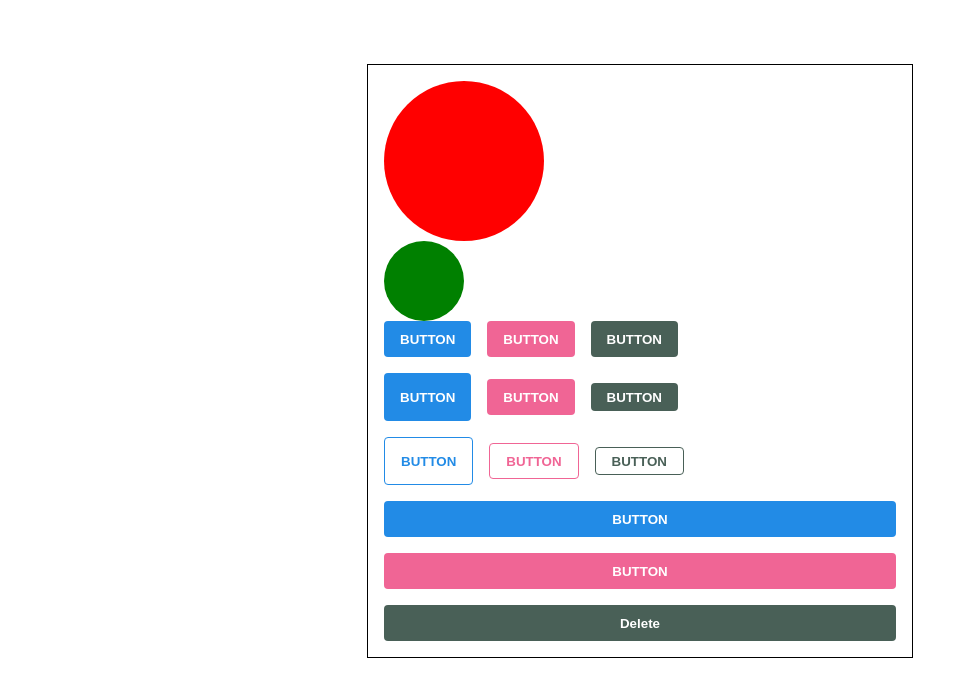
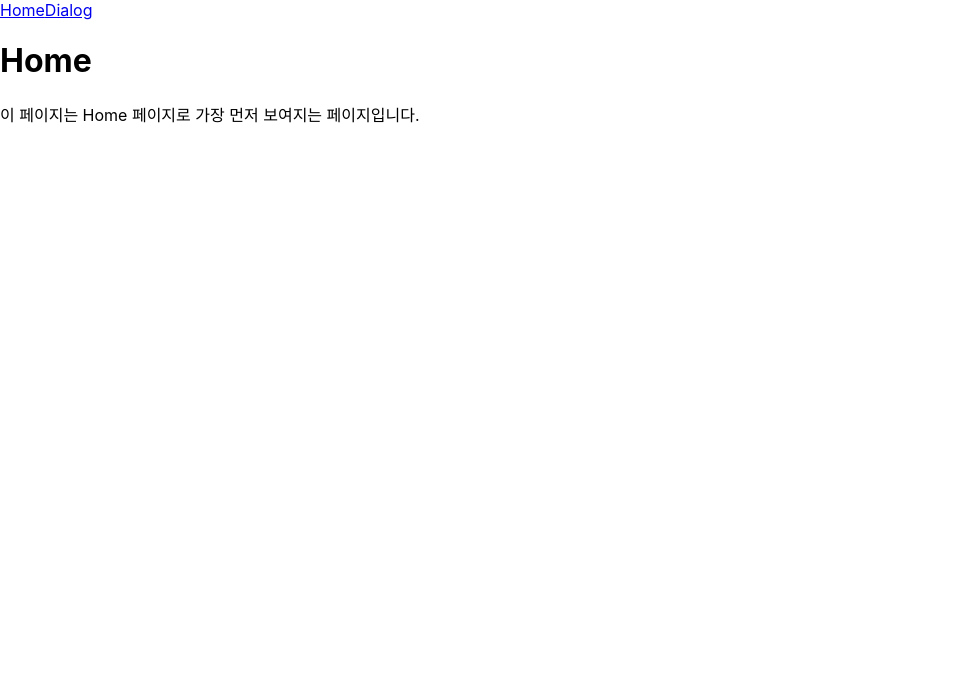
Before and after one commit to sieun98/TIL, a React (Create React App) app in the folder react/begin-react/: page / in a window 1280 px wide. Shown: the top 696 px of the page, without its empty margins (0-975 px from the left). Built offline with nearby package versions, Linux system fonts and the light colour scheme.

Commit message:
TIL: 21.12.15 - Use <Route> and <Link>

```diff
--- a/react/begin-react/package.json
+++ b/react/begin-react/package.json
@@ -11,6 +11,7 @@
     "react": "^17.0.2",
     "react-dom": "^17.0.2",
     "react-icons": "^4.3.1",
+    "react-router-dom": "^6.1.1",
     "react-scripts": "4.0.3",
     "styled-components": "^5.3.3",
     "web-vitals": "^1.0.1"
--- /dev/null
+++ b/react/begin-react/src/About.js
@@ -0,0 +1,12 @@
+import React from 'react'
+
+function About() {
+    return (
+        <div>
+            <h1>About</h1>
+            <p>이 페이지는 About 페이지 입니다.</p>
+        </div>
+    )
+}
+
+export default About
--- a/react/begin-react/src/App.js
+++ b/react/begin-react/src/App.js
@@ -1,104 +1,22 @@
-import React, { useState } from "react";
-import styled, { css, ThemeProvider } from "styled-components";
-import Button from "./components/Button";
-import Dialog from "./components/Dialog";
-
-const Circle = styled.div`
-  width: 5rem;
-  height: 5rem;
-  background: ${(props) => props.color};
-  border-radius: 50%;
-  ${(props) =>
-    props.huge &&
-    css`
-      width: 10rem;
-      height: 10rem;
-    `}
-`;
-
-const AppBlock = styled.div`
-  width: 512px;
-  margin: 0 auto;
-  margin-top: 4rem;
-  border: 1px solid black;
-  padding: 1rem;
-`;
-
-const ButtonGroup = styled.div`
-  & + & {
-    margin-top: 1rem;
-  }
-`;
-
-const palette = {
-  blue: "#228be6",
-  gray: "#496057",
-  pink: "#f06595",
-};
+import React from "react";
+import { Route, Routes, Link } from "react-router-dom";
+import Home from "./Home";
+import About from "./About";
+import DialogPage from "./DialogPage";
 
 function App() {
-  const [dialog, setDialog] = useState(false);
-  const onClick = () => {
-    setDialog(true);
-  };
-  const onConfirm = () => {
-    console.log("확인");
-    setDialog(false);
-  };
-  const onCancel = () => {
-    console.log("취소");
-    setDialog(false);
-  };
-
   return (
-    <ThemeProvider theme={{ palette }}>
-      <AppBlock>
-        <Circle color="red" huge />
-        <Circle color="green" />
-        <ButtonGroup>
-          <Button>BUTTON</Button>
-          <Button color="pink">BUTTON</Button>
-          <Button color="gray">BUTTON</Button>
-        </ButtonGroup>
-        <ButtonGroup>
-          <Button size="large">BUTTON</Button>
-          <Button color="pink">BUTTON</Button>
-          <Button color="gray" size="small">
-            BUTTON
-          </Button>
-        </ButtonGroup>
-        <ButtonGroup>
-          <Button size="large" outline>
-            BUTTON
-          </Button>
-          <Button color="pink" outline>
-            BUTTON
-          </Button>
-          <Button color="gray" size="small" outline>
-            BUTTON
-          </Button>
-        </ButtonGroup>
-
-        <ButtonGroup>
-          <Button fullWidth>BUTTON</Button>
-          <Button color="pink" fullWidth>
-            BUTTON
-          </Button>
-          <Button color="gray" fullWidth onClick={onClick}>
-            Delete
-          </Button>
-        </ButtonGroup>
-        <Dialog
-          title="정말로 삭제하시겠습니까?"
-          confirmText="삭제"
-          visible={dialog}
-          onConfirm={onConfirm}
-          onCancel={onCancel}
-        >
-          데이터를 정말로 삭제하시겠습니까?
-        </Dialog>
-      </AppBlock>
-    </ThemeProvider>
+    <div>
+      <nav>
+        <Link to="/">Home</Link>
+        <Link to="/dialog">Dialog</Link>
+      </nav>
+      <Routes>
+        <Route path="/" element={<Home />} />
+        <Route path="/about" element={<About />} />
+        <Route path="/dialog" element={<DialogPage />} />
+      </Routes>
+    </div>
   );
 }
 
--- /dev/null
+++ b/react/begin-react/src/DialogPage.js
@@ -0,0 +1,104 @@
+import React, { useState } from "react";
+import styled, { css, ThemeProvider } from "styled-components";
+import Button from "./components/Button";
+import Dialog from "./components/Dialog";
+
+const Circle = styled.div`
+  width: 5rem;
+  height: 5rem;
+  background: ${(props) => props.color};
+  border-radius: 50%;
+  ${(props) =>
+    props.huge &&
+    css`
+      width: 10rem;
+      height: 10rem;
+    `}
+`;
+
+const AppBlock = styled.div`
+  width: 512px;
+  margin: 0 auto;
+  margin-top: 4rem;
+  border: 1px solid black;
+  padding: 1rem;
+`;
+
+const ButtonGroup = styled.div`
+  & + & {
+    margin-top: 1rem;
+  }
+`;
+
+const palette = {
+  blue: "#228be6",
+  gray: "#496057",
+  pink: "#f06595",
+};
+
+function DialogPage() {
+    const [dialog, setDialog] = useState(false);
+    const onClick = () => {
+      setDialog(true);
+    };
+    const onConfirm = () => {
+      console.log("확인");
+      setDialog(false);
+    };
+    const onCancel = () => {
+      console.log("취소");
+      setDialog(false);
+    };
+
+    return (
+        <ThemeProvider theme={{ palette }}>
+            <AppBlock>
+                <Circle color="red" huge />
+                <Circle color="green" />
+                <ButtonGroup>
+                    <Button>BUTTON</Button>
+                    <Button color="pink">BUTTON</Button>
+                    <Button color="gray">BUTTON</Button>
+                </ButtonGroup>
+                <ButtonGroup>
+                    <Button size="large">BUTTON</Button>
+                    <Button color="pink">BUTTON</Button>
+                    <Button color="gray" size="small">
+                        BUTTON
+                    </Button>
+                </ButtonGroup>
+                <ButtonGroup>
+                    <Button size="large" outline>
+                        BUTTON
+                    </Button>
+                    <Button color="pink" outline>
+                        BUTTON
+                    </Button>
+                    <Button color="gray" size="small" outline>
+                        BUTTON
+                    </Button>
+                </ButtonGroup>
+                <ButtonGroup>
+                    <Button fullWidth>BUTTON</Button>
+                    <Button color="pink" fullWidth>
+                        BUTTON
+                    </Button>
+                    <Button color="gray" fullWidth onClick={onClick}>
+                        Delete
+                    </Button>
+                </ButtonGroup>
+                <Dialog
+                title="정말로 삭제하시겠습니까?"
+                confirmText="삭제"
+                visible={dialog}
+                onConfirm={onConfirm}
+                onCancel={onCancel}
+                >
+                데이터를 정말로 삭제하시겠습니까?
+                </Dialog>
+            </AppBlock>
+        </ThemeProvider>
+    )
+}
+
+export default DialogPage
--- /dev/null
+++ b/react/begin-react/src/Home.js
@@ -0,0 +1,12 @@
+import React from 'react'
+
+function Home() {
+    return (
+        <div>
+            <h1>Home</h1>
+            <p>이 페이지는 Home 페이지로 가장 먼저 보여지는 페이지입니다.</p>
+        </div>
+    )
+}
+
+export default Home
```
Also changed, not shown: react/begin-react/src/components/Dialog.js (+48 -32 lines), react/begin-react/src/index.js (+9 -8 lines), 1 other file (tests, documents, lock files or other folders).
